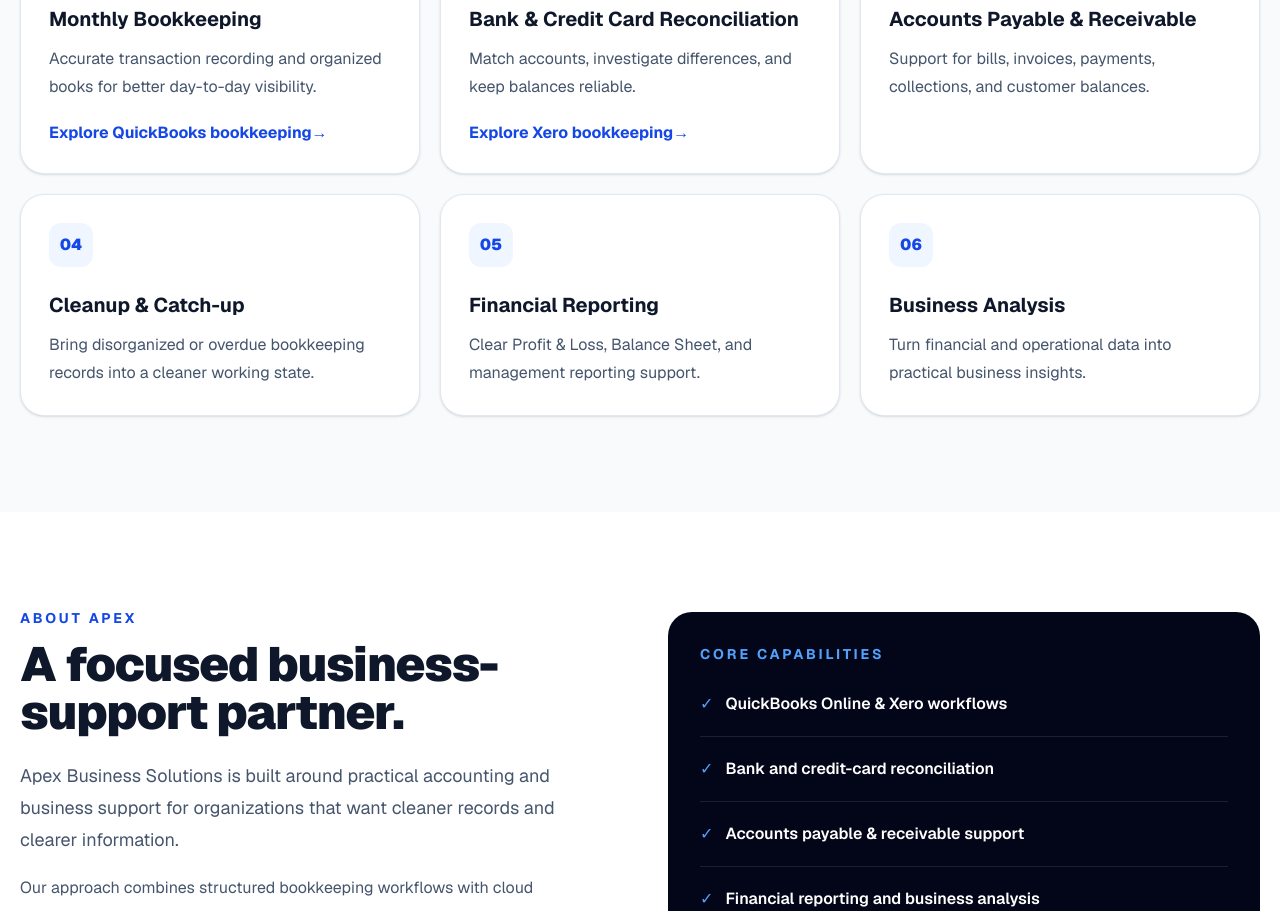
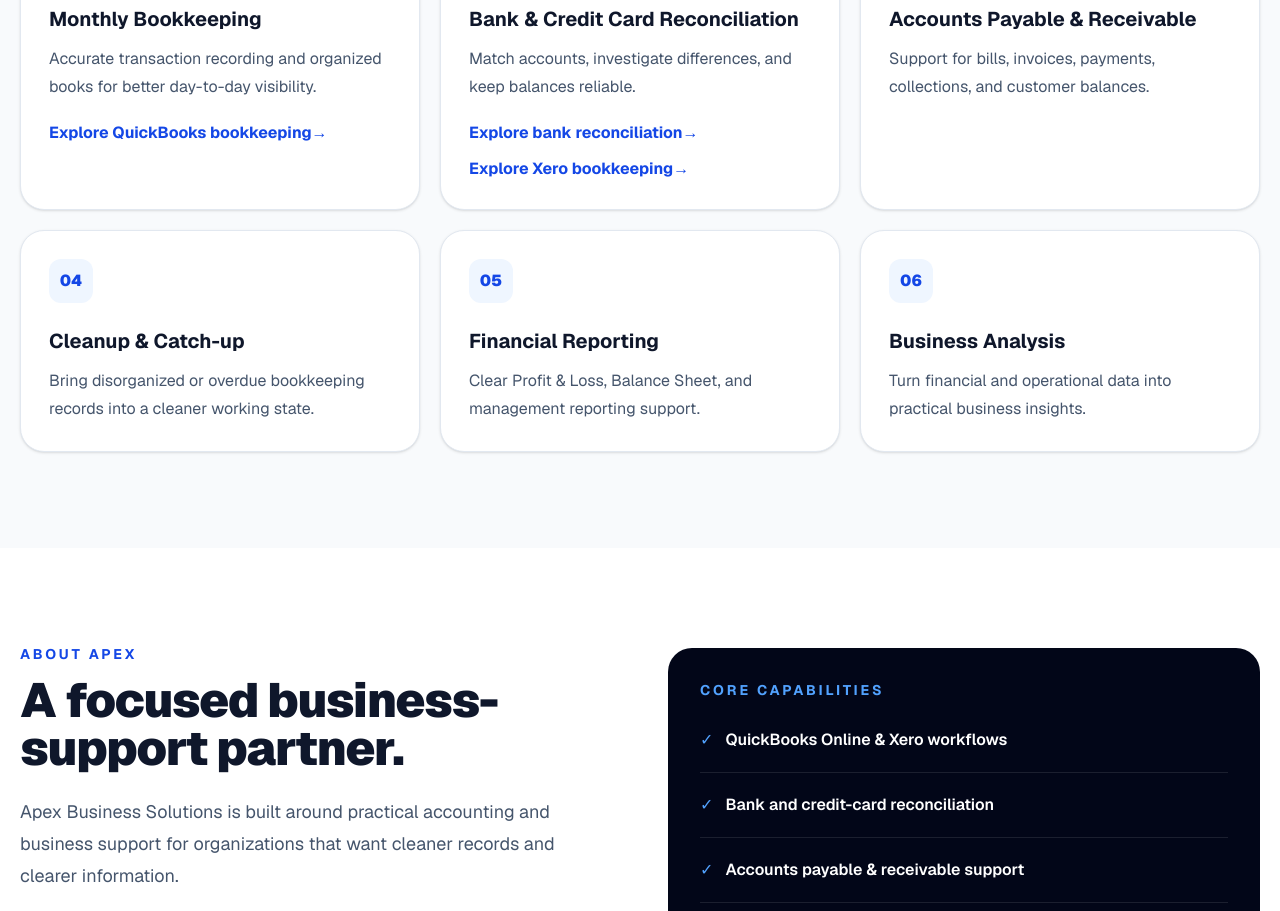
Before and after one commit to hvachemgamot5/ApexBusinessSolutions, a Next.js app: page / in a window 1280 px wide. Shown: the part 1520-2431 px from the top of the page. Built offline with nearby package versions, Linux system fonts and the light colour scheme.

Commit message:
Link bank reconciliation service page from homepage

```diff
--- a/app/page.tsx
+++ b/app/page.tsx
@@ -124,9 +124,14 @@ export default function Home() {
                   </a>
                 )}
                 {i === 1 && (
-                  <a href="/xero-bookkeeping" className="mt-5 inline-flex font-bold text-blue-700 hover:text-blue-900">
-                    Explore Xero bookkeeping <span aria-hidden="true">→</span>
-                  </a>
+                  <div className="mt-5 flex flex-col items-start gap-3">
+                    <a href="/bank-reconciliation" className="inline-flex font-bold text-blue-700 hover:text-blue-900">
+                      Explore bank reconciliation <span aria-hidden="true">→</span>
+                    </a>
+                    <a href="/xero-bookkeeping" className="inline-flex font-bold text-blue-700 hover:text-blue-900">
+                      Explore Xero bookkeeping <span aria-hidden="true">→</span>
+                    </a>
+                  </div>
                 )}
               </article>
             ))}
```
